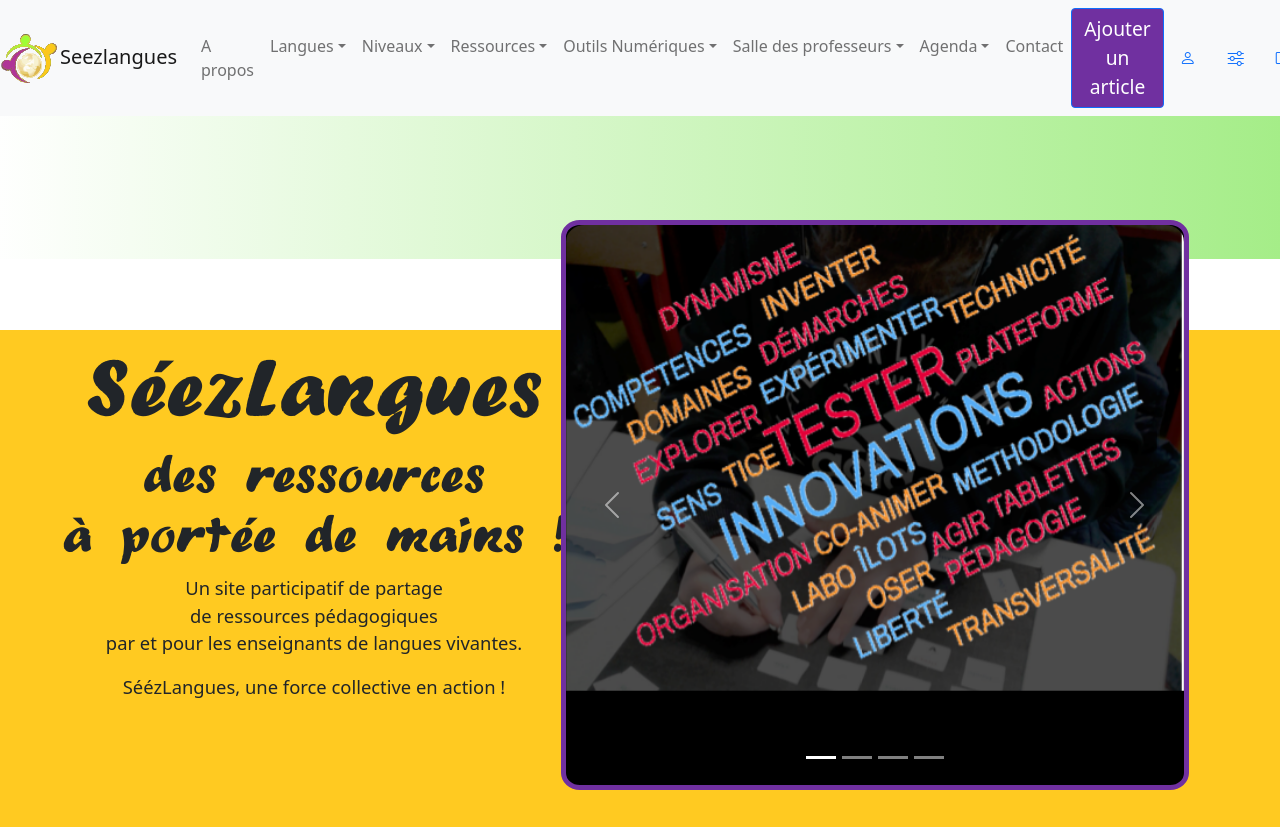
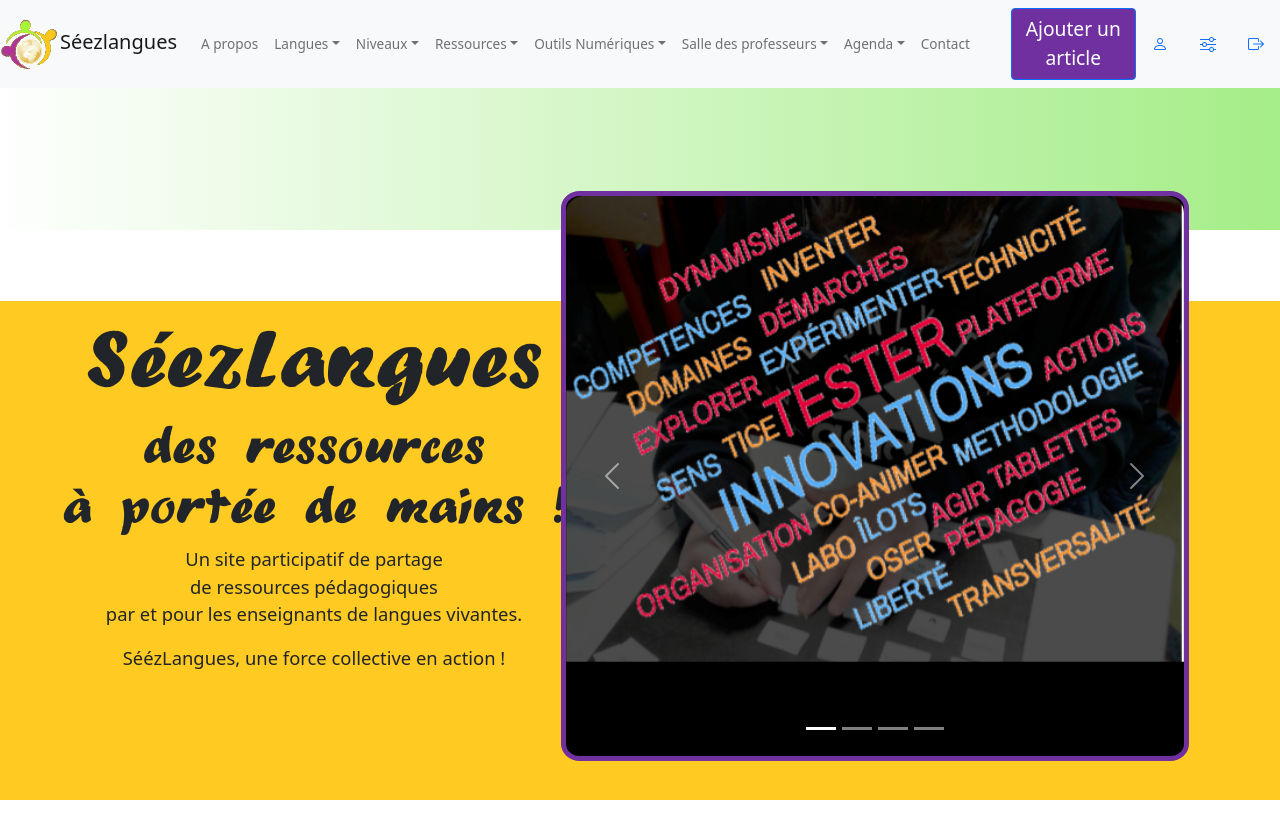
Before and after one commit to Julien-V/P13, a Django app: page / in a window 1280 px wide. Shown: the top 827 px of the page. Run offline with Django 3.2, Linux system fonts and the light colour scheme; a user stored in the database is signed in; data comes from the database, SQL or seed files in the repository; tables that the repository leaves empty hold one stand-in row (values such as "Sample post"); some libraries are stand-ins or nearby versions.

Commit message:
navbar more responsive, button add article not displayed to 'Abonné'
* app_blog/templates/base.html edited
 - .navbar-expand-lg instead of .navbar-expend-md
 - head > title updated (Seezlangues --> SéezLangues)
 - p#navbar-brand-title added in .navbar-brand (instead of using a.innerText)
 - add article button not displayed to Abonné

* app_blog/static/css/style.css edited
 - .navbar-collapse .nav-link {padding-left:1%}
 - .navbar-collapse .nav-link font smaller (0.85rem) if min-width=[1200;1400[
 - p#navbar-brand-title displayed inline
 - p#navbar-brand-title not displayed if min-width < 992px

* app_blog/static/js/app_blog.js edited
 - p#navbar-brand-title displayed when #navbarSupportedContent is expanded
    | by adding an eventListener('click') to .navbar-toggler when window is loaded

* app_blog/views.py edited
 - "can_add_article" key added to context in navbar_init

```diff
--- a/app_blog/static/css/style.css
+++ b/app_blog/static/css/style.css
@@ -20,10 +20,36 @@ html {
   height: 100%;
 }
 
+/* navbar */
 .navbar {
   position: sticky;
 }
 
+.navbar-collapse .nav-link {
+  padding-left: 1%;
+}
+
+p#navbar-brand-title {
+  display: none;
+}
+
+@media (min-width: 992px) {
+  p#navbar-brand-title {
+    display: inline;
+  }
+}
+
+@media (min-width: 1200px) {
+  .navbar-collapse .nav-link {
+    font-size: 0.85rem;
+  }
+}
+
+@media (min-width: 1400px) {
+  .navbar-collapse .nav-link {
+    font-size: 1rem;
+  }
+}
 /* messages */
 #messages-container {
   margin-top: 7%;
--- a/app_blog/static/js/app_blog.js
+++ b/app_blog/static/js/app_blog.js
@@ -5,7 +5,6 @@ function add_headers() {
   headers.append('X-CSRFToken', csrf);
   return headers;
 }
-
 
 window.POST = function(url, data) {
   return fetch(url, {method: "POST", headers: add_headers(), body: JSON.stringify(data)});
@@ -23,8 +22,28 @@ function close_bs_alert() {
   })
 }
 
+function navbar_hide_title() {
+  let title = document.getElementById("navbar-brand-title");
+  let button = document.getElementsByClassName("navbar-toggler")[0];
+  let isExpanded = button.getAttribute('aria-expanded');
+  if (isExpanded === "true") {
+    title.style = "display: inline;";
+  } else {
+    title.style = "display: none;";
+  }
+}
+/* functions called when window is loaded */
 function auto_close_bs_alert() {
   setTimeout(close_bs_alert, 3000);
 }
 
-window.addEventListener('load', auto_close_bs_alert);
+function navbar_responsive() {
+  var navbarToggler = document.getElementsByClassName("navbar-toggler")[0];
+  navbarToggler.addEventListener('click', navbar_hide_title);
+}
+
+window.addEventListener('load', function () {
+    auto_close_bs_alert();
+    navbar_responsive();
+  }
+);
--- a/app_blog/templates/base.html
+++ b/app_blog/templates/base.html
@@ -13,15 +13,17 @@
 	<!-- Custom CSS -->
 	<link rel="stylesheet" type="text/css" href="/static/css/style.css">
 	<!-- Title -->
-	<title>Seezlangues</title>
+	<title>SéezLangues</title>
 	<!-- custom_head -->
 	{% block custom_head %}
 	{% endblock %}
 </head>
 <body>
 	<!-- Navbar -->
-	<nav class="navbar navbar-expand-md navbar-light bg-light fixed-top">
-		<a class="navbar-brand" href="/"><img src="/static/assets/logo.svg" width="60" heigth="60" -->Seezlangues</a>
+	<nav class="navbar navbar-expand-lg navbar-light bg-light fixed-top">
+		<a class="navbar-brand" href="/"><img src="/static/assets/logo.svg" width="60" heigth="60" -->
+		<p id="navbar-brand-title">Séezlangues</p>
+		</a>
 		<button class="navbar-toggler" type="button" data-bs-toggle="collapse" data-bs-target="#navbarSupportedContent" aria-controls="navbarSupportedContent" aria-expanded="false" aria-label="Toggle navigation">
     		<span class="navbar-toggler-icon"></span>
   		</button>
@@ -52,7 +54,9 @@
   			</ul>
   		</div>
     	{% if user.is_authenticated %}
+		{% if can_add_article %}
     	<a class="btn btn-primary btn-purple" href="/add_article">Ajouter un article</a>
+		{% endif %}
 		<a class="nav-link" href="{{ profile_link }}"><i class="bi bi-person"></i></a>
 		{% if dashboard_access %}
 		<a class="nav-link" href="/dashboard"><i class="bi bi-sliders"></i></a>
--- a/app_blog/views.py
+++ b/app_blog/views.py
@@ -32,7 +32,8 @@ def navbar_init(req):
     context = {
         "navbar_cat_list": list(),
         "navbar_sub_cat_list": list(),
-        "dashboard_access": has_perm_list(req, ["view_category_all"])
+        "dashboard_access": has_perm_list(req, ["view_category_all"]),
+        "can_add_article": has_perm_list(req, ["add_article"])
     }
     categories = Category.objects.all().order_by("id")
     for cat in categories:
```
